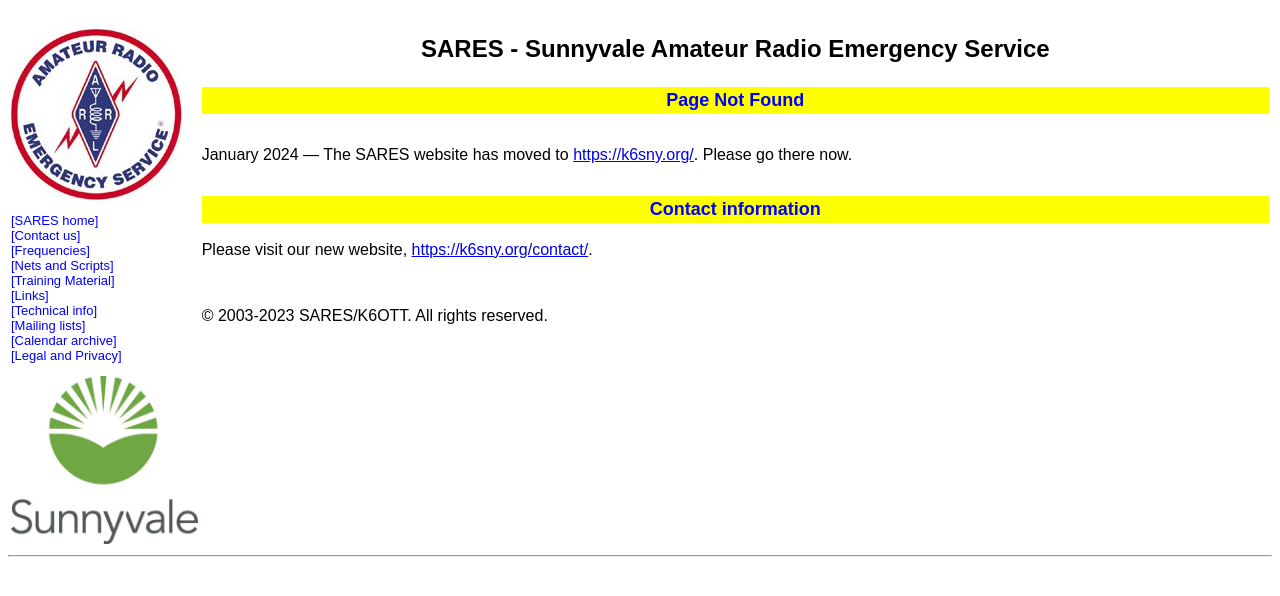
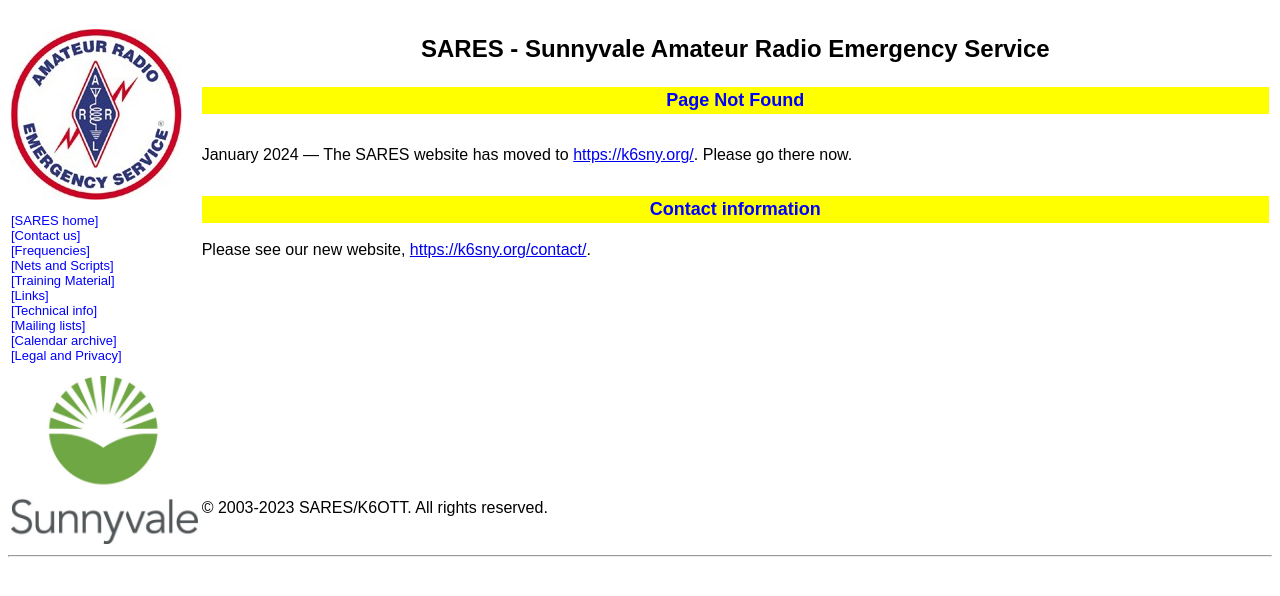
Before and after one commit to saresrg/redirects, a plain HTML site: page sunnyvaleares/404.html in a window 1280 px wide. Drawn offline with Linux system fonts and the light colour scheme.

```diff
--- a/sunnyvaleares/404.html
+++ b/sunnyvaleares/404.html
@@ -94,12 +94,11 @@
 
             <p class="YB">Contact information</p>
             <p>
-              Please visit our new website,
-              <a href="https://k6sny.org/contact/">https://k6sny.org/contact/</a
-              >.
+              Please see our new website,
+              <a href="https://k6sny.org/contact/">https://k6sny.org/contact/</a>.
             </p>
 
-            <p style="margin-top: 3rem">
+            <p style="margin-top: 15rem">
               &copy; 2003-2023 SARES/K6OTT. All rights reserved.<br />
             </p>
           </td>
```
Also changed, not shown: 1 other file.
